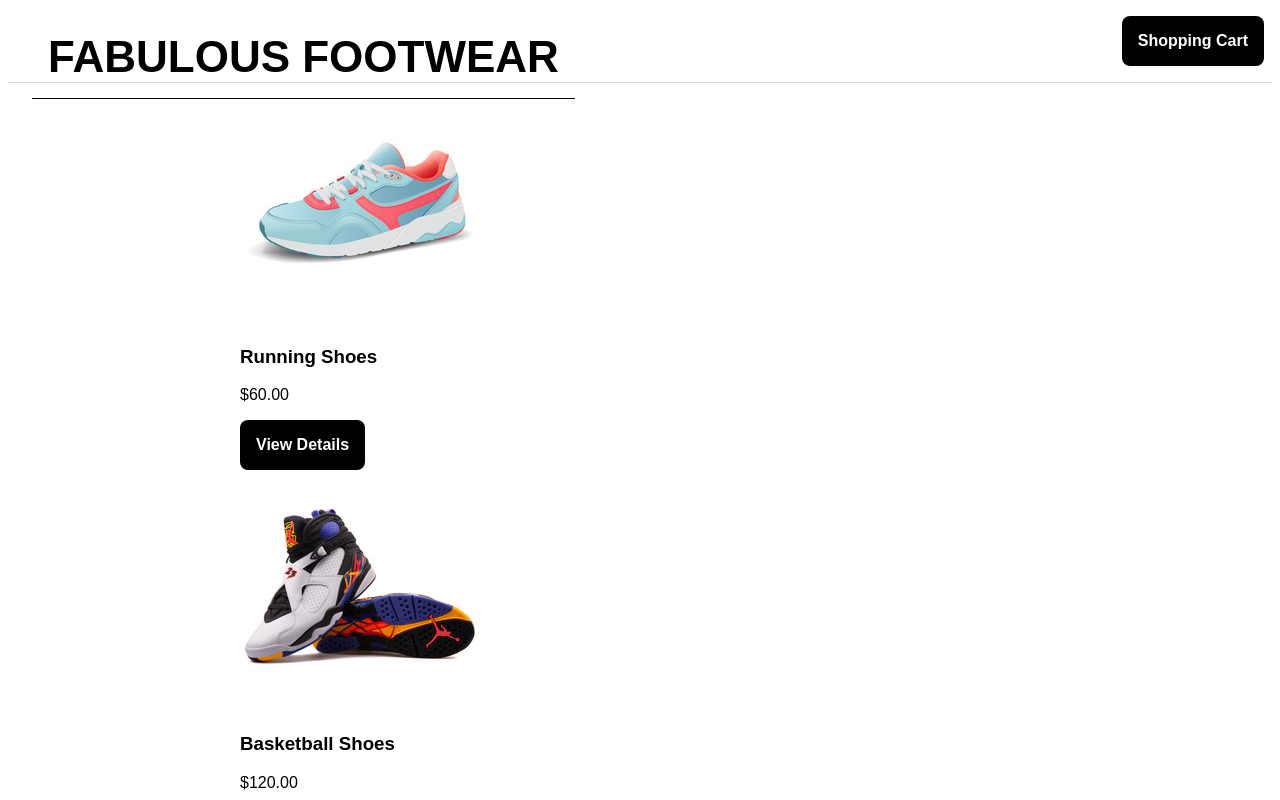
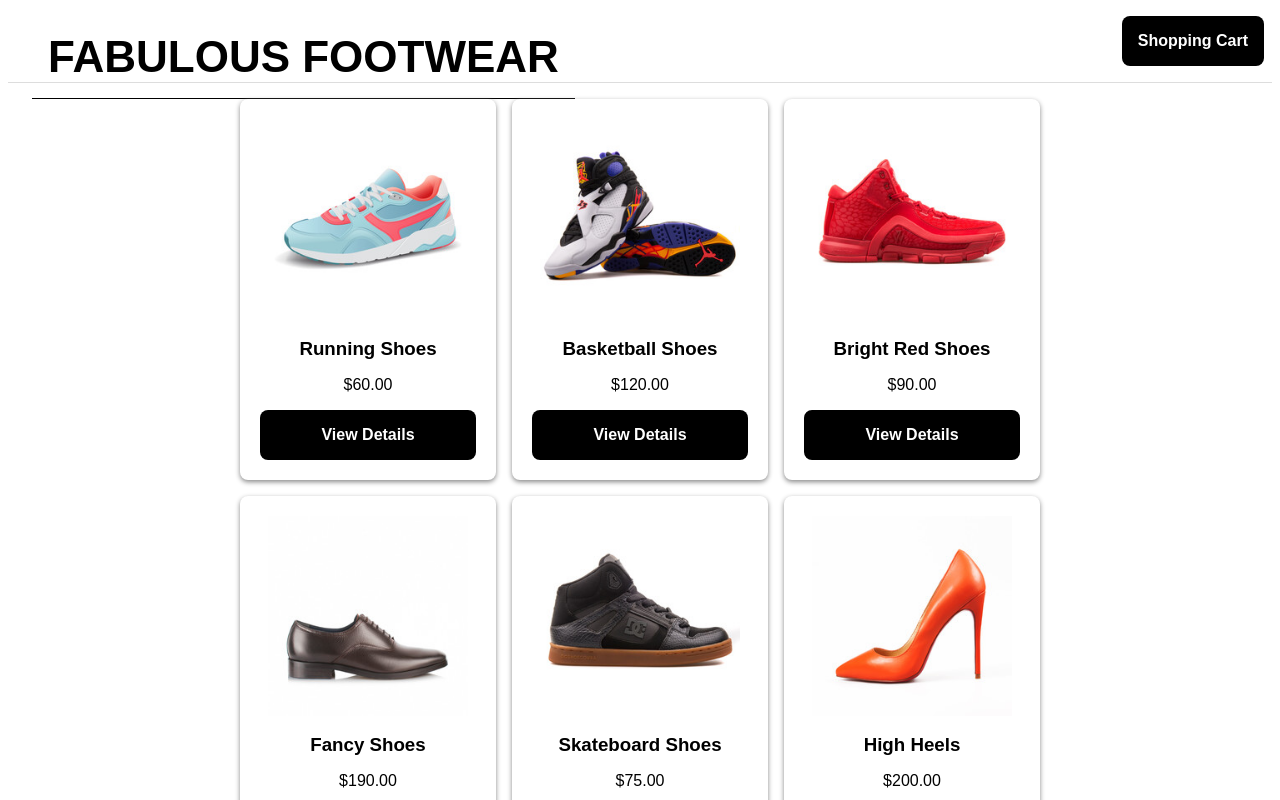
Before and after one commit to prashansa012/e-comm-front-end, a Vue app: page /products in a window 1280 px wide. Shown: the top 800 px of the page. Built offline with nearby package versions, Linux system fonts and the light colour scheme.

Commit message:
final front page done

```diff
--- a/src/components/ProductGrid.vue
+++ b/src/components/ProductGrid.vue
@@ -1,6 +1,6 @@
 <template>
   <div class="grid-wrap">
-    <ProductsGrideItem v-for="product in products" :key="product.id" :product="product"/>
+    <ProductGridItem v-for="product in products" :key="product.id" :product="product"/>
 
   </div>
 </template>
--- a/src/components/ProductGridItem.vue
+++ b/src/components/ProductGridItem.vue
@@ -16,7 +16,7 @@ props:['product']
 }
 </script>
 
-<style>
+<style  scoped>
 .product-item {
     align-items: center;
     border-radius: 8px;
--- a/src/views/CartPage.vue
+++ b/src/views/CartPage.vue
@@ -1,14 +1,7 @@
 <template>
  <div id="page-wrap">
    <h1>Shopping Cart</h1>
-   <div v-for="product in cartItems" :key="product.id" class="product-container">
-    <img class="product-image" :src="product.imageUrl"/>
-    <div class="details-wrap">
-      <h3>{{ product.name }}</h3>
-      <p>${{ product.price }}</p>
-    </div>
-    <button class="remove-button">Remove from cart</button>
-  </div>
+    <productsList :products="cartItems"/>
   <h3 id="total-price">TOTAL: ${{ totalPrice }}</h3>
   <button id="checkout-button">Proceed to Checkout</button>
  </div>
@@ -16,8 +9,12 @@
 
 <script>
 import { cartItems } from '@/fake-data';
+import ProductsList from '../components/ProductsList.vue'
 export default {
   name:'CartPage',
+  components:{
+    ProductsList
+  },
   data(){
     return{
       cartItems,
@@ -50,27 +47,5 @@ h1{
     width: 100%;
   }
 
-  .product-container {
-    align-content: 'center';
-    border-bottom: 1px solid #ddd;
-    display: flex;
-    padding: 16px;
-    width: 100%;
-  }
 
-  .product-image {
-    flex: 1;
-    height: 100px;
-    max-width: 100px;
-  }
-
-  .details-wrap {
-    padding: 0 16px;
-    flex: 3;
-  }
-
-  .remove-button {
-    flex: 1;
-    margin: auto;
-  }
 </style>
--- a/src/views/ProductPage.vue
+++ b/src/views/ProductPage.vue
@@ -1,22 +1,17 @@
 <template>
  <div id="page-wrap">
-    <div class="grid-wrap">
-       <div v-for="product in products" class="product-item" v-bind:key="product.id">
-          <img v-bind:src="product.imageUrl"/>
-           <h3 class="product-name">{{ product.name }}</h3>
-           <p class="product-price">${{ product.price }}</p>
-         <router-link v-bind:to="'/products/' + product.id">
-           <button >View Details</button>
-         </router-link>
-       </div>
-    </div>
+    <ProductGrid :products="products" />
 </div>
 </template>
 
 <script>
-import {products} from '../fake-data'
+import {products} from '../fake-data';
+import ProductGrid from '../components/ProductGrid.vue';
 export default {
  name:'ProductPage',
+ components:{
+     ProductGrid
+ },
  data(){
     return{
        products
```
